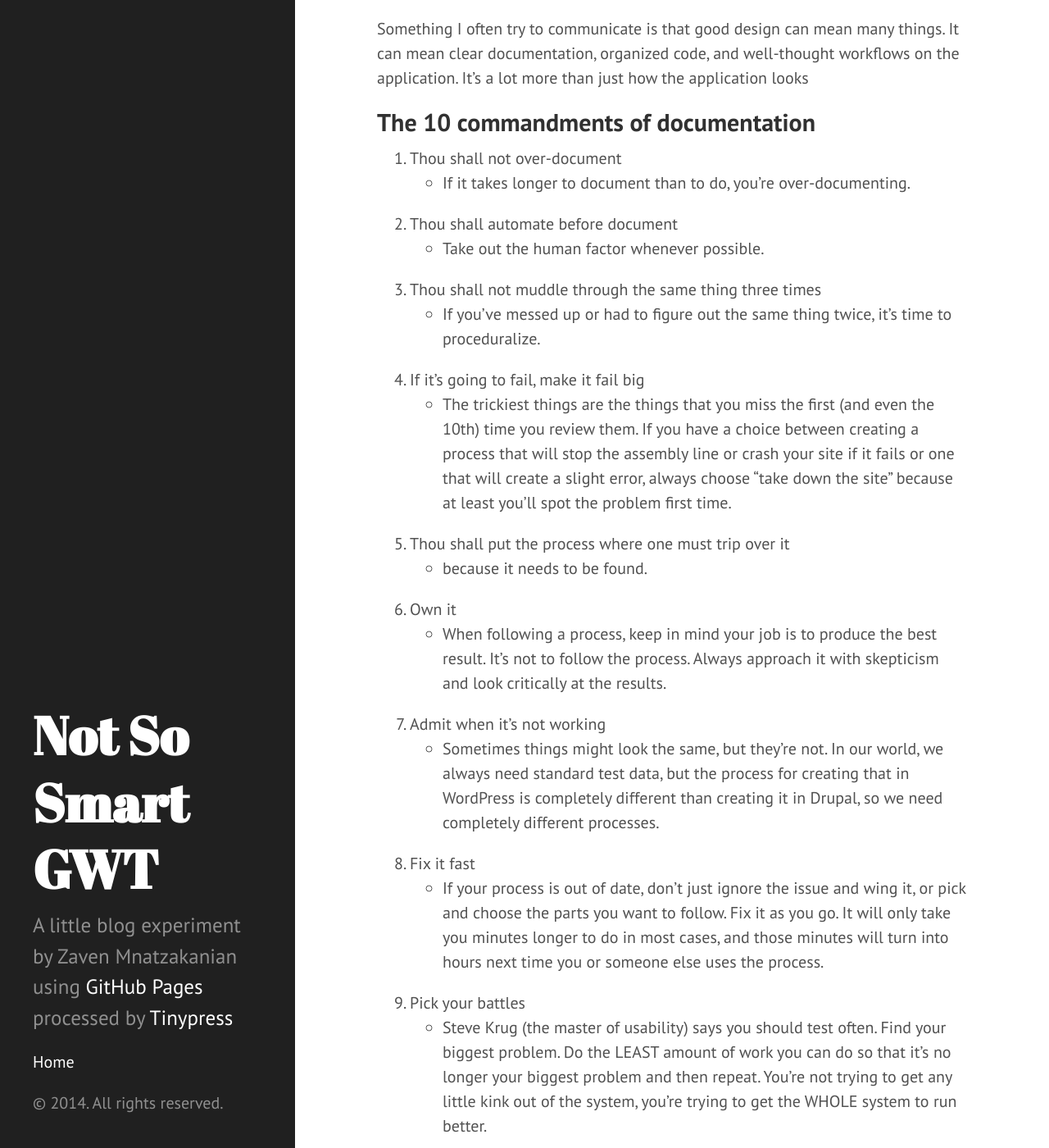
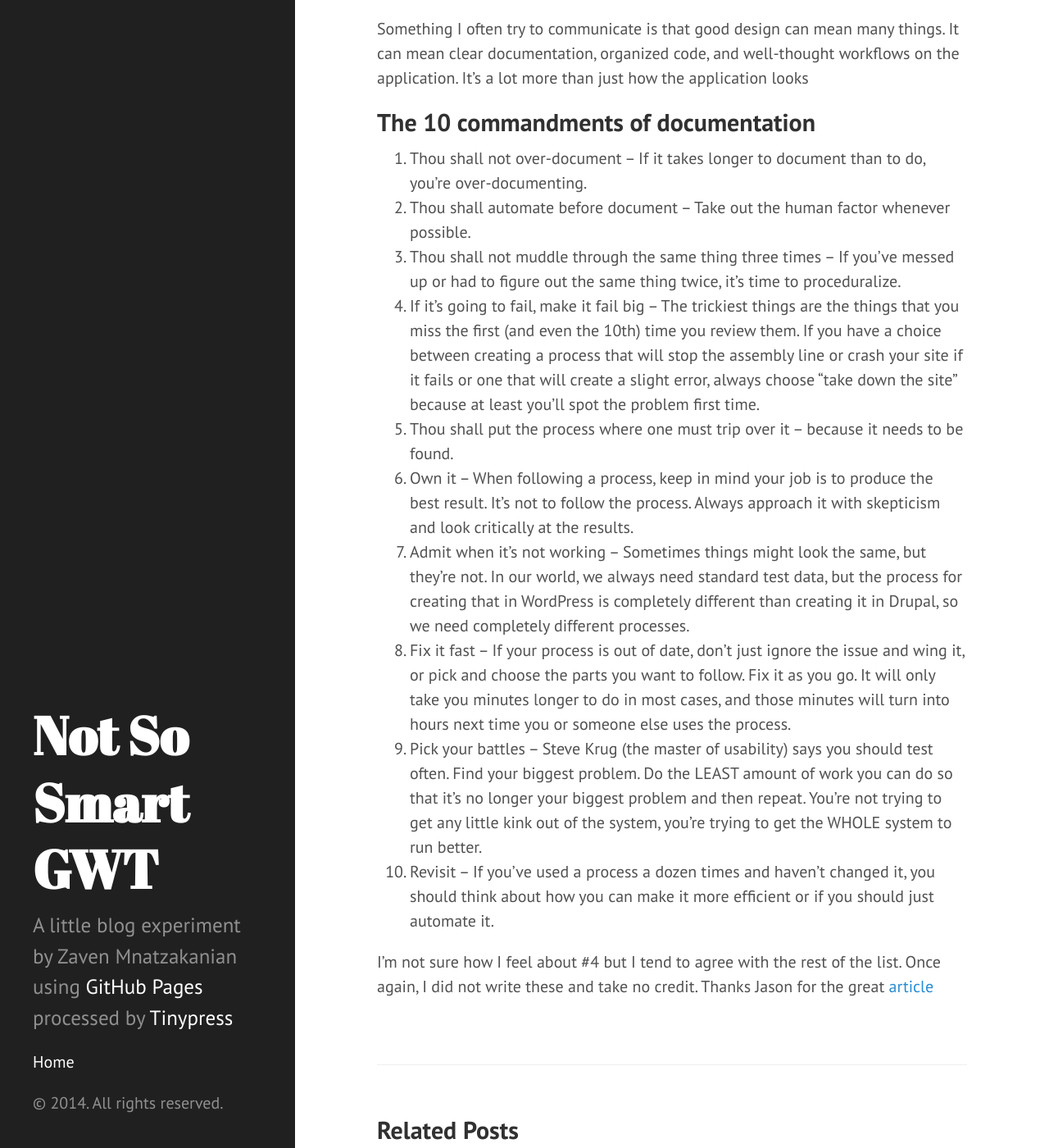
Before and after one commit to zmnatz/zmnatz.github.io, a Jekyll site: the page built from _posts/2014-07-15-the-10-commandments-of-documentation.markdown, in a window 1280 px wide and 1400 px high, scrolled down 300 px. Shown: the whole window at 82% size. Built offline with Jekyll 4.4.1, drawn with Linux system fonts in a browser that asks for light colours; some of the changed text lies outside the part shown.

Commit message:
Post update: The 10 commandments of documentation

```diff
--- a/_posts/2014-07-15-the-10-commandments-of-documentation.markdown
+++ b/_posts/2014-07-15-the-10-commandments-of-documentation.markdown
@@ -9,25 +9,15 @@ Something I often try to communicate is that good design can mean many things. I
 
 ## The 10 commandments of documentation
 
-1. Thou shall not over-document
-	* If it takes longer to document than to do, you’re over-documenting.
-2. Thou shall automate before document
-	* Take out the human factor whenever possible.
-3. Thou shall not muddle through the same thing three times
-	* If you’ve messed up or had to figure out the same thing twice, it’s time to proceduralize.
-4. If it’s going to fail, make it fail big
-	* The trickiest things are the things that you miss the first (and even the 10th) time you review them. If you have a choice between creating a process that will stop the assembly line or crash your site if it fails or one that will create a slight error, always choose “take down the site” because at least you’ll spot the problem first time.
-5. Thou shall put the process where one must trip over it
-	* because it needs to be found.
-6. Own it
-	* When following a process, keep in mind your job is to produce the best result. It’s not to follow the process. Always approach it with skepticism and look critically at the results.
-7. Admit when it’s not working
-	* Sometimes things might look the same, but they’re not. In our world, we always need standard test data, but the process for creating that in WordPress is completely different than creating it in Drupal, so we need completely different processes.
-8. Fix it fast
-	* If your process is out of date, don’t just ignore the issue and wing it, or pick and choose the parts you want to follow. Fix it as you go. It will only take you minutes longer to do in most cases, and those minutes will turn into hours next time you or someone else uses the process.
-9. Pick your battles
-	* Steve Krug (the master of usability) says you should test often. Find your biggest problem. Do the LEAST amount of work you can do so that it’s no longer your biggest problem and then repeat. You’re not trying to get any little kink out of the system, you’re trying to get the WHOLE system to run better.
-10. Revisit
-	* If you’ve used a process a dozen times and haven’t changed it, you should think about how you can make it more efficient or if you should just automate it.
+1. Thou shall not over-document -- If it takes longer to document than to do, you’re over-documenting.
+2. Thou shall automate before document -- Take out the human factor whenever possible.
+3. Thou shall not muddle through the same thing three times -- If you’ve messed up or had to figure out the same thing twice, it’s time to proceduralize.
+4. If it’s going to fail, make it fail big -- The trickiest things are the things that you miss the first (and even the 10th) time you review them. If you have a choice between creating a process that will stop the assembly line or crash your site if it fails or one that will create a slight error, always choose “take down the site” because at least you’ll spot the problem first time.
+5. Thou shall put the process where one must trip over it -- because it needs to be found.
+6. Own it -- When following a process, keep in mind your job is to produce the best result. It’s not to follow the process. Always approach it with skepticism and look critically at the results.
+7. Admit when it’s not working -- Sometimes things might look the same, but they’re not. In our world, we always need standard test data, but the process for creating that in WordPress is completely different than creating it in Drupal, so we need completely different processes.
+8. Fix it fast -- If your process is out of date, don’t just ignore the issue and wing it, or pick and choose the parts you want to follow. Fix it as you go. It will only take you minutes longer to do in most cases, and those minutes will turn into hours next time you or someone else uses the process.
+9. Pick your battles -- Steve Krug (the master of usability) says you should test often. Find your biggest problem. Do the LEAST amount of work you can do so that it’s no longer your biggest problem and then repeat. You’re not trying to get any little kink out of the system, you’re trying to get the WHOLE system to run better.
+10. Revisit -- If you’ve used a process a dozen times and haven’t changed it, you should think about how you can make it more efficient or if you should just automate it.
 
 I'm not sure how I feel about #4 but I tend to agree with the rest of the list. Once again, I did not write these and take no credit. Thanks Jason for the great [article](http://www.webdesignerdepot.com/2014/07/the-10-commandments-of-documentation/)
```
